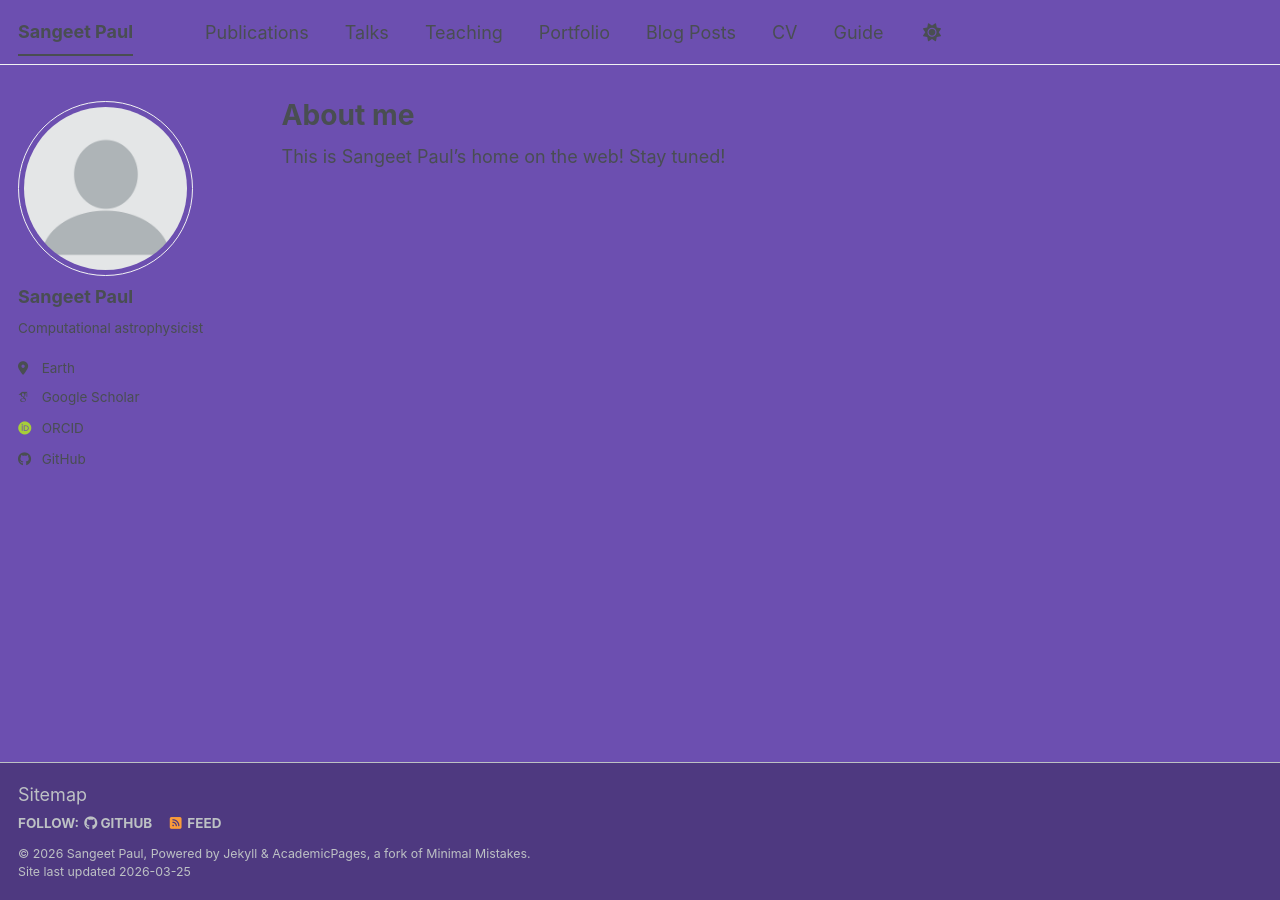
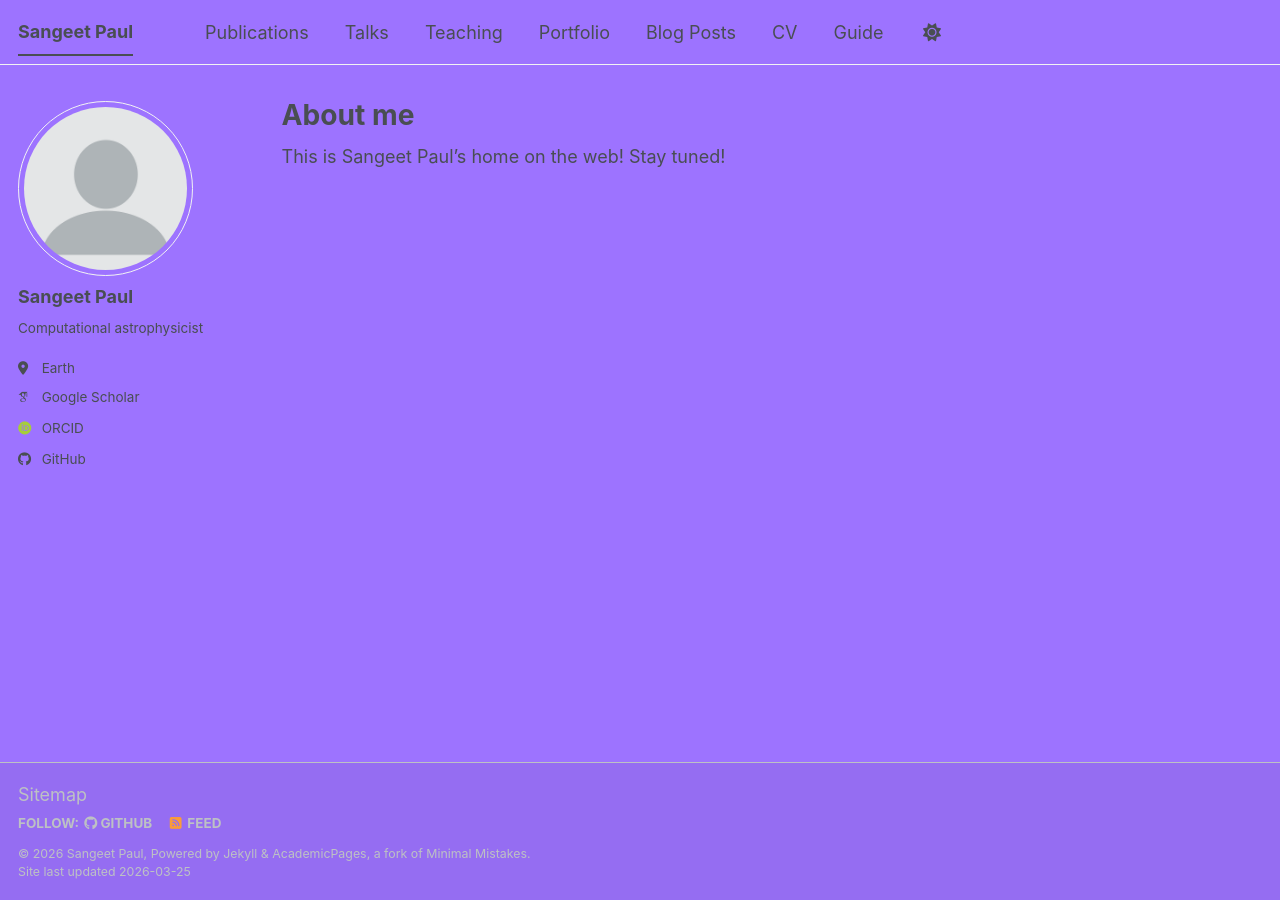
Before and after one commit to sangeetpaul/sangeetpaul.github.io, a Jekyll site: the page built from _pages/about.md, in a window 1280 px wide. Built offline with Jekyll 4.4.1, drawn with Linux system fonts in a browser that asks for light colours; some web fonts are replaced; a script bundle is joined from its source files by our own code; library files that are not in the unit come from our copies.

Commit message:
Update _sangeet_light.scss

```diff
--- a/_sass/theme/_sangeet_light.scss
+++ b/_sass/theme/_sangeet_light.scss
@@ -29,8 +29,8 @@
 /* Default light theme for the site */
 :root {
     --global-base-color                 : #{$primary-color};
-    --global-bg-color                   : #6c4fb0;
-    --global-footer-bg-color            : #4e3980;
+    --global-bg-color                   : #9d73ff;
+    --global-footer-bg-color            : #956df2;
     --global-border-color               : #{$lighter-gray};
     --global-dark-border-color          : #bdc1c4;
     --global-code-background-color      : #fafafa;
```
